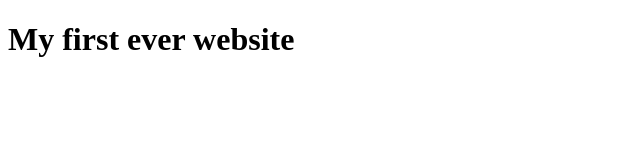
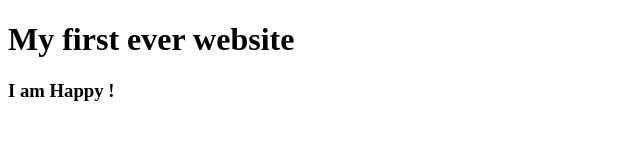
Before and after one commit to Miraj211013/my-websitte, a plain HTML site: page index.html in a window 1280 px wide. Shown: the whole page, without its empty margins (0-640 px from the left). Drawn offline with Linux system fonts and the light colour scheme.

Commit message:
learned gith

```diff
--- a/index.html
+++ b/index.html
@@ -8,5 +8,6 @@
 </head>
 <body>
     <h1>My first ever website</h1>
+    <h3>I am Happy !</h3>
 </body>
 </html>
```
